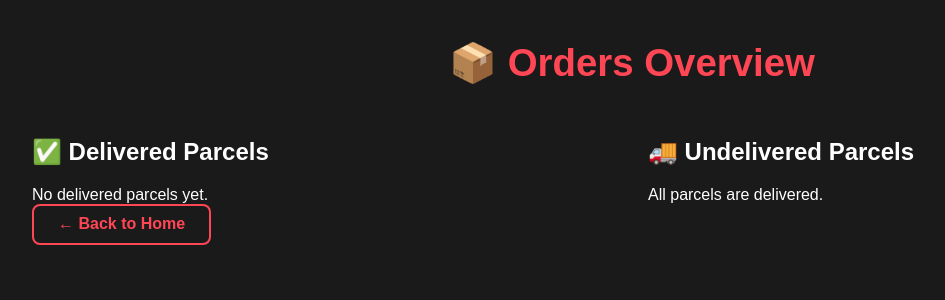
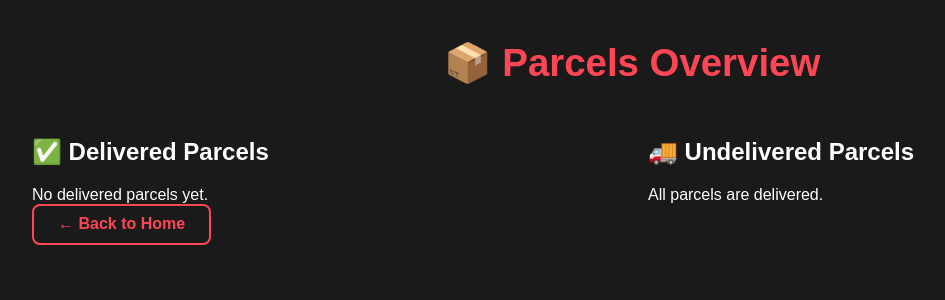
Before and after one commit to brryes/PHP, a PHP site: page /account.php in a window 1280 px wide. Shown: the top 300 px of the page, without its empty margins (8-953 px from the left). Run offline with PHP 8.4, Linux system fonts and the light colour scheme; data that the repository does not hold is empty; some libraries are stand-ins or nearby versions.

Commit message:
Fixed orders text

```diff
--- a/account.php
+++ b/account.php
@@ -99,7 +99,7 @@
             </div>
         </div>
         <div style="text-align:center;">
-            <a href="account.php" class="back-btn">← Back to Orders Overview</a>
+            <a href="account.php" class="back-btn">← Back to Parcels Overview</a>
         </div>
     </body>
 
@@ -130,7 +130,7 @@
 <html lang="en">
 
 <head>
-    <title>Orders Overview</title>
+    <title>Parcels Overview</title>
     <meta charset="utf-8" />
     <meta name="viewport" content="width=device-width, initial-scale=1" />
     <link href="https://cdn.tailwindcss.com" rel="stylesheet">
@@ -201,7 +201,7 @@
 </head>
 
 <body>
-    <div class="title">📦 Orders Overview</div>
+    <div class="title">📦 Parcels Overview</div>
 
     <div class="container">
         <!-- Delivered Orders -->
```
